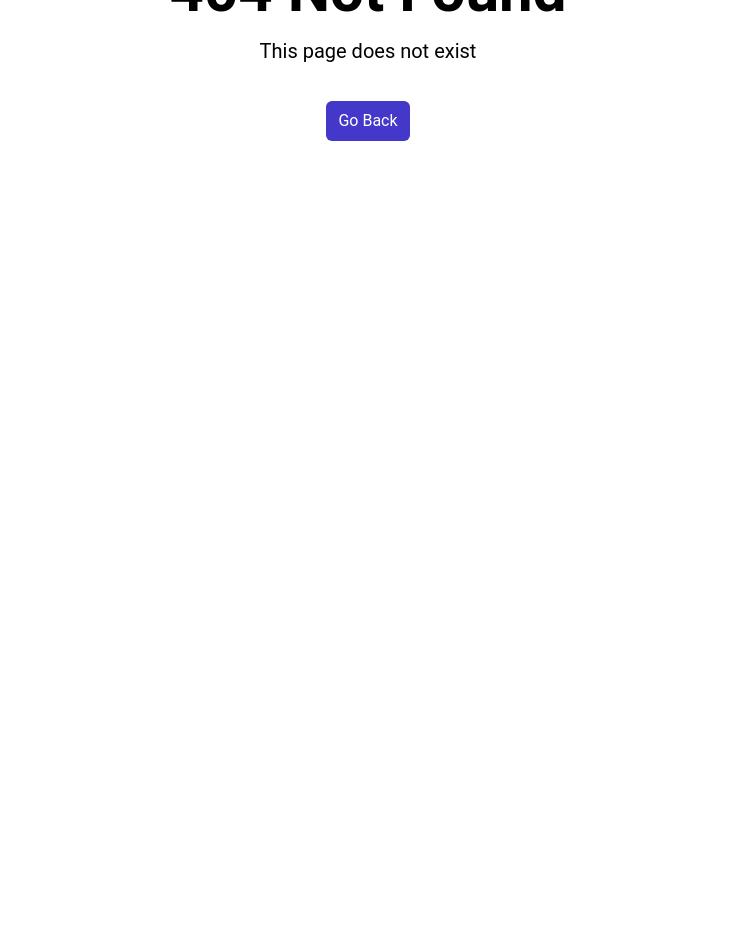
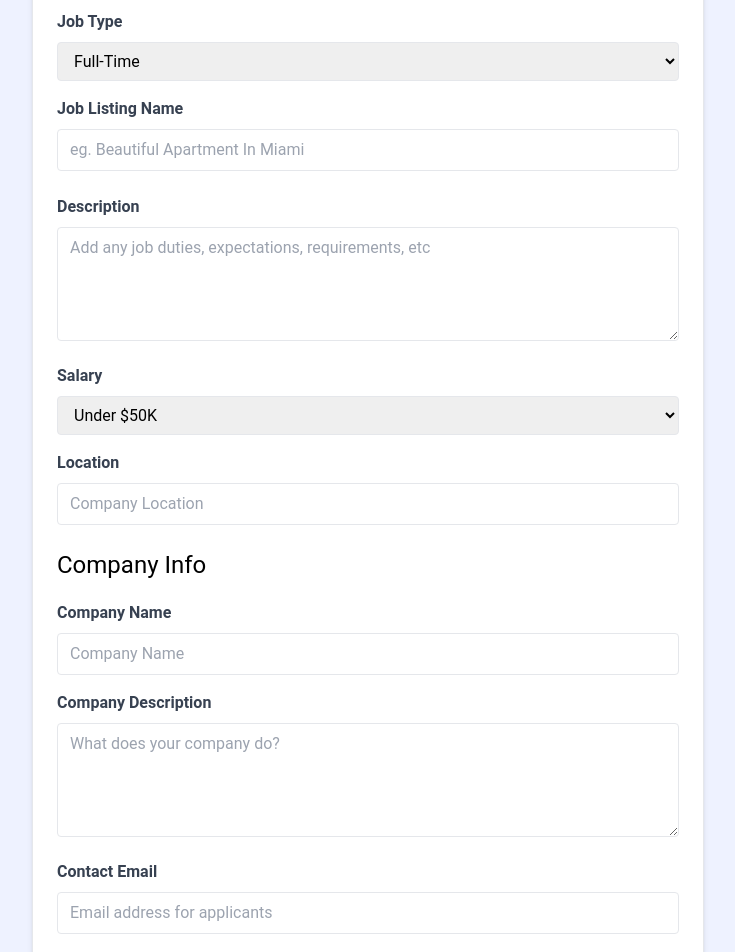
Before and after one commit to babaj301/react-jobs, a React (Vite) app: page /add-job in a window 1280 px wide. Before the commit this address had no page. Shown: the part 260-1212 px from the top of the page, without its empty margins (272-1007 px from the left). Before the commit the page ends 800 px from the top, so only its background shows below. Built offline with nearby package versions, Linux system fonts and the light colour scheme.

Commit message:
Implemented using forms and added the page to the router

```diff
--- a/src/App.jsx
+++ b/src/App.jsx
@@ -12,6 +12,7 @@ import HomePage from './pages/HomePage';
 import JobsPage from './pages/JobsPage';
 import NotFoundPage from './pages/NotFoundPage';
 import JobPage from './pages/JobPage';
+import AddJobPage from './pages/AddJobPage';
 
 const router = createBrowserRouter(
   createRoutesFromElements(
@@ -19,6 +20,7 @@ const router = createBrowserRouter(
       <Route index element={<HomePage />} />
       <Route path="/jobs" element={<JobsPage />} />
       <Route path="/jobs/:id" element={<JobPage />} />
+      <Route path="/add-job" element={<AddJobPage />} />
 
       <Route path="*" element={<NotFoundPage />} />
     </Route>
--- /dev/null
+++ b/src/pages/AddJobPage.jsx
@@ -0,0 +1,236 @@
+import React from 'react';
+import { useState } from 'react';
+
+const AddJobPage = () => {
+  const [title, setTitle] = useState('');
+  const [type, setType] = useState('');
+  const [location, setLocation] = useState('');
+  const [description, setDescription] = useState('');
+  const [salary, setSalary] = useState('');
+  const [companyName, setCompanyName] = useState('');
+  const [companyDescription, setCompanyDescription] = useState('');
+  const [contactEmail, setContactEmail] = useState('');
+  const [contactPhone, setContactPhone] = useState('');
+
+  const submitForm = (e) => {
+    e.preventDefault();
+  };
+  return (
+    <div>
+      <section className="bg-indigo-50">
+        <div className="container m-auto max-w-2xl py-24">
+          <div className="bg-white px-6 py-8 mb-4 shadow-md rounded-md border m-4 md:m-0">
+            <form onSubmit={submitForm}>
+              <h2 className="text-3xl text-center font-semibold mb-6">
+                Add Job
+              </h2>
+
+              <div className="mb-4">
+                <label
+                  htmlFor="type"
+                  className="block text-gray-700 font-bold mb-2"
+                >
+                  Job Type
+                </label>
+                <select
+                  id="type"
+                  name="type"
+                  className="border rounded w-full py-2 px-3"
+                  required
+                  value={type}
+                  onChange={(e) => {
+                    setType(e.target.value);
+                  }}
+                >
+                  <option value="Full-Time">Full-Time</option>
+                  <option value="Part-Time">Part-Time</option>
+                  <option value="Remote">Remote</option>
+                  <option value="Internship">Internship</option>
+                </select>
+              </div>
+
+              <div className="mb-4">
+                <label className="block text-gray-700 font-bold mb-2">
+                  Job Listing Name
+                </label>
+                <input
+                  type="text"
+                  id="title"
+                  name="title"
+                  className="border rounded w-full py-2 px-3 mb-2"
+                  placeholder="eg. Beautiful Apartment In Miami"
+                  required
+                  value={title}
+                  onChange={(e) => {
+                    setTitle(e.target.value);
+                  }}
+                />
+              </div>
+              <div className="mb-4">
+                <label
+                  htmlFor="description"
+                  className="block text-gray-700 font-bold mb-2"
+                >
+                  Description
+                </label>
+                <textarea
+                  id="description"
+                  name="description"
+                  className="border rounded w-full py-2 px-3"
+                  rows="4"
+                  placeholder="Add any job duties, expectations, requirements, etc"
+                  value={description}
+                  onChange={(e) => {
+                    setDescription(e.target.value);
+                  }}
+                ></textarea>
+              </div>
+
+              <div className="mb-4">
+                <label
+                  htmlFor="type"
+                  className="block text-gray-700 font-bold mb-2"
+                >
+                  Salary
+                </label>
+                <select
+                  id="salary"
+                  name="salary"
+                  className="border rounded w-full py-2 px-3"
+                  required
+                  value={salary}
+                  onChange={(e) => {
+                    setSalary(e.target.value);
+                  }}
+                >
+                  <option value="Under $50K">Under $50K</option>
+                  <option value="$50K - 60K">$50K - $60K</option>
+                  <option value="$60K - 70K">$60K - $70K</option>
+                  <option value="$70K - 80K">$70K - $80K</option>
+                  <option value="$80K - 90K">$80K - $90K</option>
+                  <option value="$90K - 100K">$90K - $100K</option>
+                  <option value="$100K - 125K">$100K - $125K</option>
+                  <option value="$125K - 150K">$125K - $150K</option>
+                  <option value="$150K - 175K">$150K - $175K</option>
+                  <option value="$175K - 200K">$175K - $200K</option>
+                  <option value="Over $200K">Over $200K</option>
+                </select>
+              </div>
+
+              <div className="mb-4">
+                <label className="block text-gray-700 font-bold mb-2">
+                  Location
+                </label>
+                <input
+                  type="text"
+                  id="location"
+                  name="location"
+                  className="border rounded w-full py-2 px-3 mb-2"
+                  placeholder="Company Location"
+                  required
+                  value={location}
+                  onChange={(e) => {
+                    setLocation(e.target.value);
+                  }}
+                />
+              </div>
+
+              <h3 className="text-2xl mb-5">Company Info</h3>
+
+              <div className="mb-4">
+                <label
+                  htmlFor="company"
+                  className="block text-gray-700 font-bold mb-2"
+                >
+                  Company Name
+                </label>
+                <input
+                  type="text"
+                  id="company"
+                  name="company"
+                  className="border rounded w-full py-2 px-3"
+                  placeholder="Company Name"
+                  value={companyName}
+                  onChange={(e) => {
+                    setCompanyName(e.target.value);
+                  }}
+                />
+              </div>
+
+              <div className="mb-4">
+                <label
+                  htmlFor="company_description"
+                  className="block text-gray-700 font-bold mb-2"
+                >
+                  Company Description
+                </label>
+                <textarea
+                  id="company_description"
+                  name="company_description"
+                  className="border rounded w-full py-2 px-3"
+                  rows="4"
+                  placeholder="What does your company do?"
+                  value={companyDescription}
+                  onChange={(e) => {
+                    setCompanyDescription(e.target.value);
+                  }}
+                ></textarea>
+              </div>
+
+              <div className="mb-4">
+                <label
+                  htmlFor="contact_email"
+                  className="block text-gray-700 font-bold mb-2"
+                >
+                  Contact Email
+                </label>
+                <input
+                  type="email"
+                  id="contact_email"
+                  name="contact_email"
+                  className="border rounded w-full py-2 px-3"
+                  placeholder="Email address for applicants"
+                  required
+                  value={contactEmail}
+                  onChange={(e) => {
+                    setContactEmail(e.target.value);
+                  }}
+                />
+              </div>
+              <div className="mb-4">
+                <label
+                  htmlFor="contact_phone"
+                  className="block text-gray-700 font-bold mb-2"
+                >
+                  Contact Phone
+                </label>
+                <input
+                  type="tel"
+                  id="contact_phone"
+                  name="contact_phone"
+                  className="border rounded w-full py-2 px-3"
+                  placeholder="Optional phone for applicants"
+                  value={contactPhone}
+                  onChange={(e) => {
+                    setContactPhone(e.target.value);
+                  }}
+                />
+              </div>
+
+              <div>
+                <button
+                  className="bg-indigo-500 hover:bg-indigo-600 text-white font-bold py-2 px-4 rounded-full w-full focus:outline-none focus:shadow-outline"
+                  type="submit"
+                >
+                  Add Job
+                </button>
+              </div>
+            </form>
+          </div>
+        </div>
+      </section>
+    </div>
+  );
+};
+
+export default AddJobPage;
```
